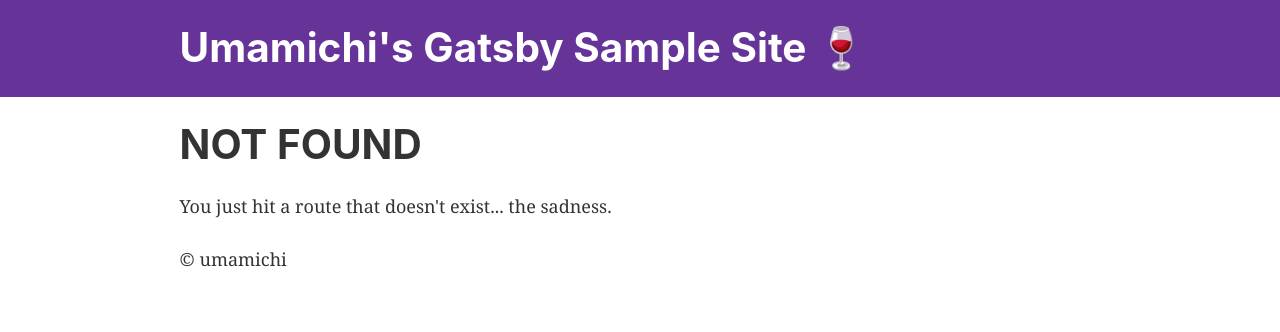
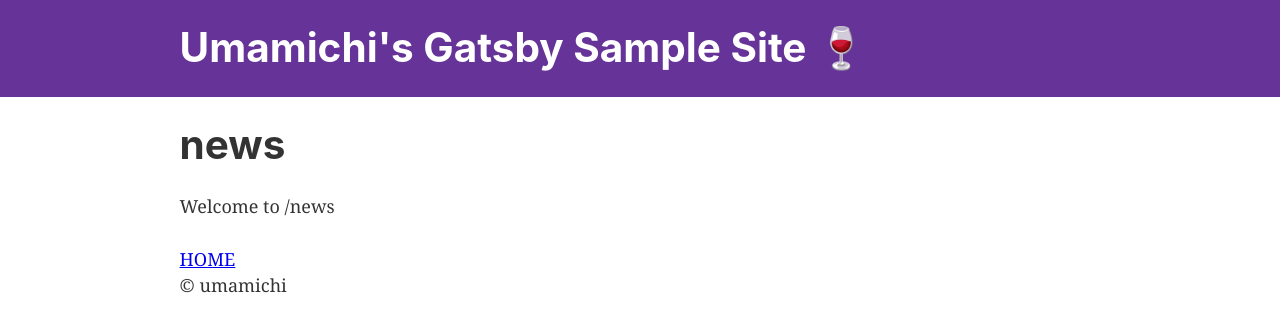
Before and after one commit to umamichi/gatsby-site, a Gatsby site: page /news in a window 1280 px wide. Before the commit this address had no page. Built offline with nearby package versions, Linux system fonts and the light colour scheme; Gatsby itself is replaced by a stand-in of ours.

Commit message:
add: /news

```diff
--- a/src/pages/index.js
+++ b/src/pages/index.js
@@ -11,20 +11,20 @@
   <Layout>
     <SEO title="Home" />
     <h1>index.js</h1>
-    <p>
+    {/* <p>
       TODO weather information
-    </p>
+    </p> */}
     <div>
-      simple image by webpack import.
+      sample image.
       <br />
       <img src={picture1} alt="picture1" style={{ width: `300px`, marginBottom: `1.45rem` }} />
     </div>
-    <div style={{ maxWidth: `300px`, marginBottom: `1.45rem` }}>
+    {/* <div style={{ maxWidth: `300px`, marginBottom: `1.45rem` }}>
       gatsby-image
       <br />
       <Image />
-    </div>
-    <Link to="/page-2/">/page-2</Link>
+    </div> */}
+    <Link to="/news/">/news</Link>
   </Layout>
 )
 
--- a/src/pages/page-2.js
+++ b/src/pages/news.js
@@ -7,8 +7,8 @@
 const SecondPage = () => (
   <Layout>
     <SEO title="Page two" />
-    <h1>page-2</h1>
-    <p>Welcome to /page-2</p>
+    <h1>news</h1>
+    <p>Welcome to /news</p>
     <Link to="/">HOME</Link>
   </Layout>
 )
```
